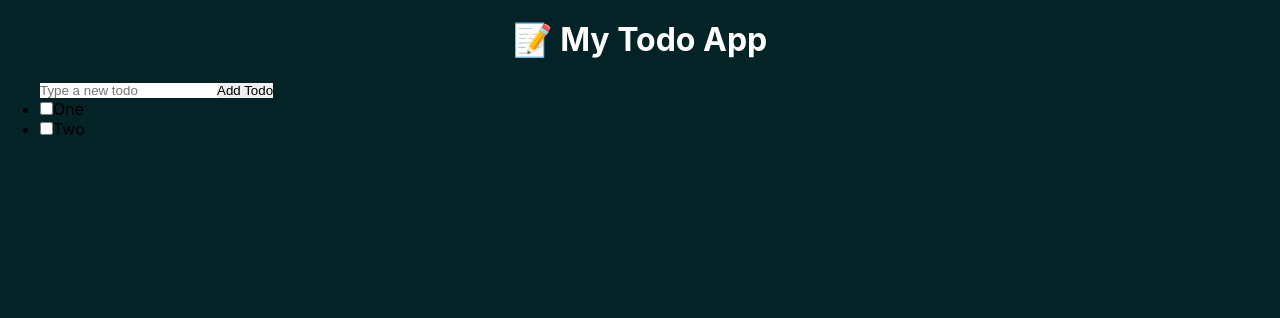
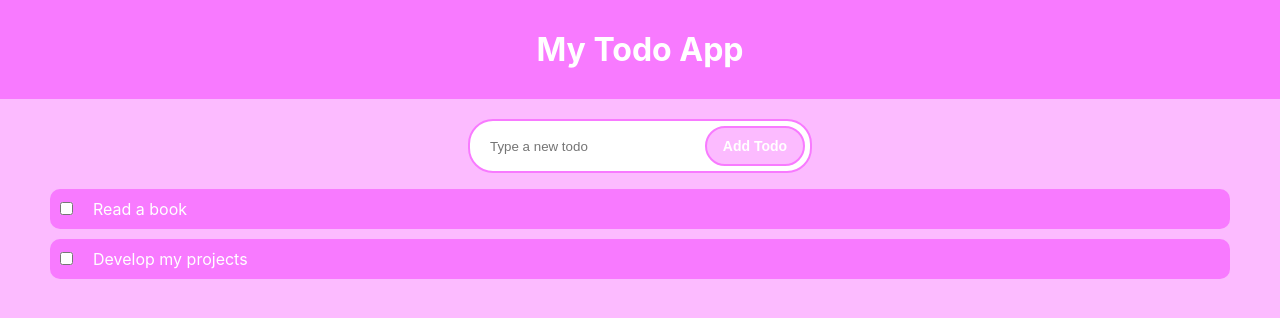
Before and after one commit to becodeorg/hamilton-7-to-do-react-avanhellemont, a React (Create React App) app: page / in a window 1280 px wide. Shown: the top 318 px of the page. Built offline with nearby package versions, Linux system fonts and the light colour scheme.

Commit message:
change design

```diff
--- a/src/App.js
+++ b/src/App.js
@@ -3,6 +3,8 @@ import Banner from "./components/banner";
 import AddToDo from "./components/addToDo";
 import ToDoList from "./components/toDoList";
 import "./sass/banner.scss";
+import "./sass/addToDo.scss";
+import "./sass/toDoList.scss";
 
 function App() {
   return (
--- a/src/components/banner.js
+++ b/src/components/banner.js
@@ -3,7 +3,7 @@ import React, { Component } from "react";
 function Banner() {
   return (
     <div className="Banner">
-      <h1>📝 My Todo App</h1>
+      <h1>My Todo App</h1>
       <hr />
     </div>
   );
--- a/src/components/toDoList.js
+++ b/src/components/toDoList.js
@@ -17,7 +17,7 @@ function Checkbox() {
 }
 
 function TodoList() {
-  const initialTodos = ["One", "Two"];
+  const initialTodos = ["Read a book", "Develop my projects"];
   const [todos, setTodos] = useState(initialTodos);
   return (
     <div className="TodoList">
--- a/src/sass/addToDo.scss
+++ b/src/sass/addToDo.scss
@@ -1,3 +1,8 @@
+* {
+  margin: 0;
+  padding: 0;
+  border: 0;
+}
 .AddToDo {
   display: flex;
   justify-content: center;
@@ -10,23 +15,27 @@
     margin: auto;
     padding: 20px;
     position: absolute;
-    border: 2px solid rgb(129, 73, 0);
+    border: 2px solid #f87aff;
+    color: #f87aff;
+    outline: none;
   }
   .AddToDo__button {
     display: flex;
     justify-content: center;
     align-items: center;
     margin: 10px;
-    border-radius: 50%;
+    border-radius: 25px;
     height: 40px;
-    width: 40px;
+    width: 100px;
     color: white;
     font-weight: 700;
     font-size: 14px;
-    padding: 10px;
+    padding: 0px;
     position: relative;
     bottom: 3px;
-    left: 150px;
-    background-color: rgb(255, 145, 0);
+    left: 115px;
+    border: 2px solid #f87aff;
+    background-color: #fcbbff;
+    cursor: pointer;
   }
 }
--- a/src/sass/banner.scss
+++ b/src/sass/banner.scss
@@ -4,13 +4,14 @@
   border: 0;
 }
 body {
-  margin: 20px;
-  background-color: #042326;
+  background-color: #fcbbff;
 }
 .Banner {
   display: flex;
-    margin: 20px;
   justify-content: center;
+  background-color: #f87aff;
+  margin-bottom: 20px;
+  padding: 30px;
 
   h1 {
     color: rgb(255, 255, 255);
--- /dev/null
+++ b/src/sass/toDoList.scss
@@ -0,0 +1,17 @@
+ul {
+  list-style-type: none;
+}
+input[type="checkbox"] {
+  accent-color: #fcbbff;
+  margin-right: 20px;
+  cursor: pointer;
+}
+li {
+  background-color: #f87aff;
+  margin: 10px;
+  padding: 10px;
+  border-radius: 10px;
+  color: white;
+  margin-left: 50px;
+  margin-right: 50px;
+}
```
Lines whose indentation alone changed are shown as unchanged.
